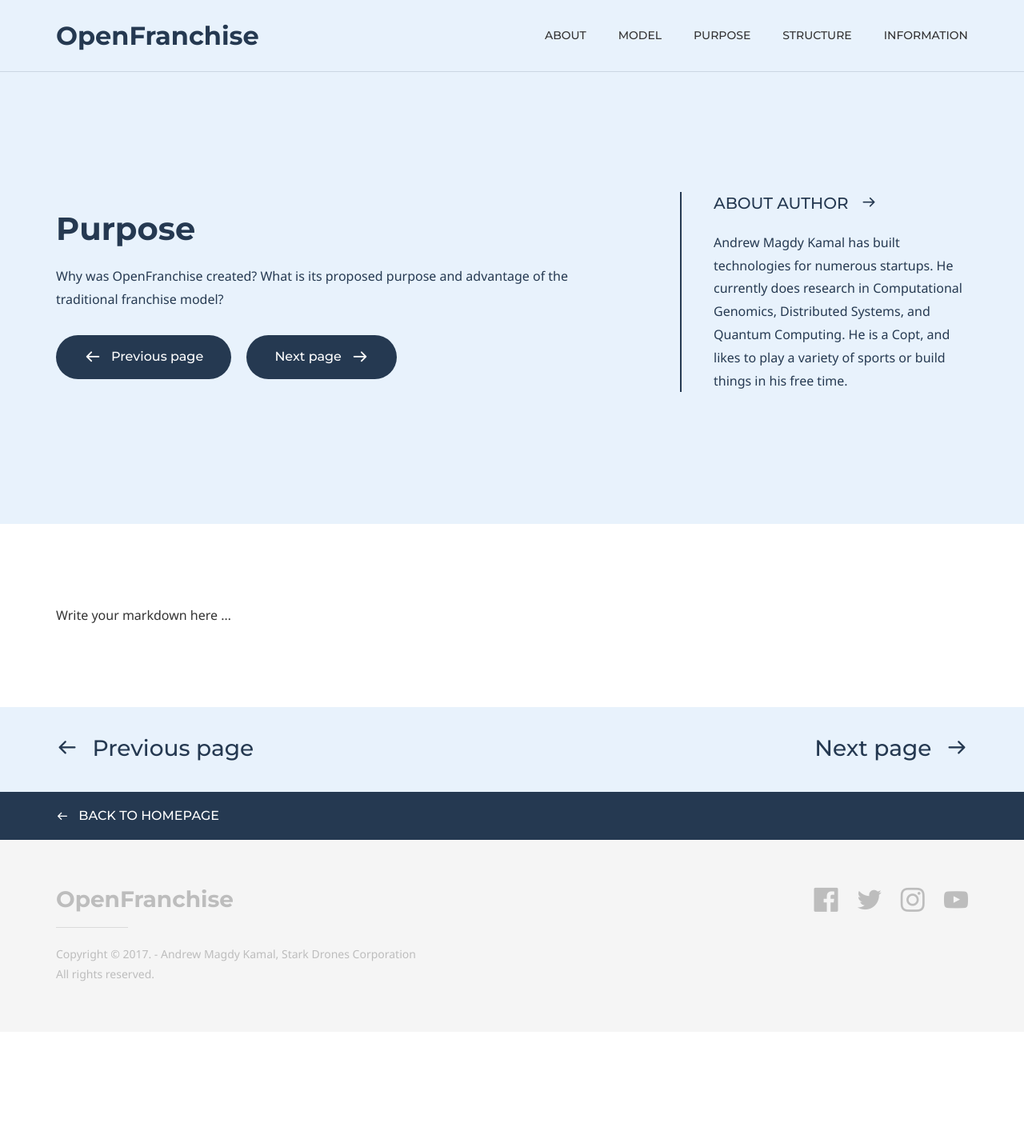
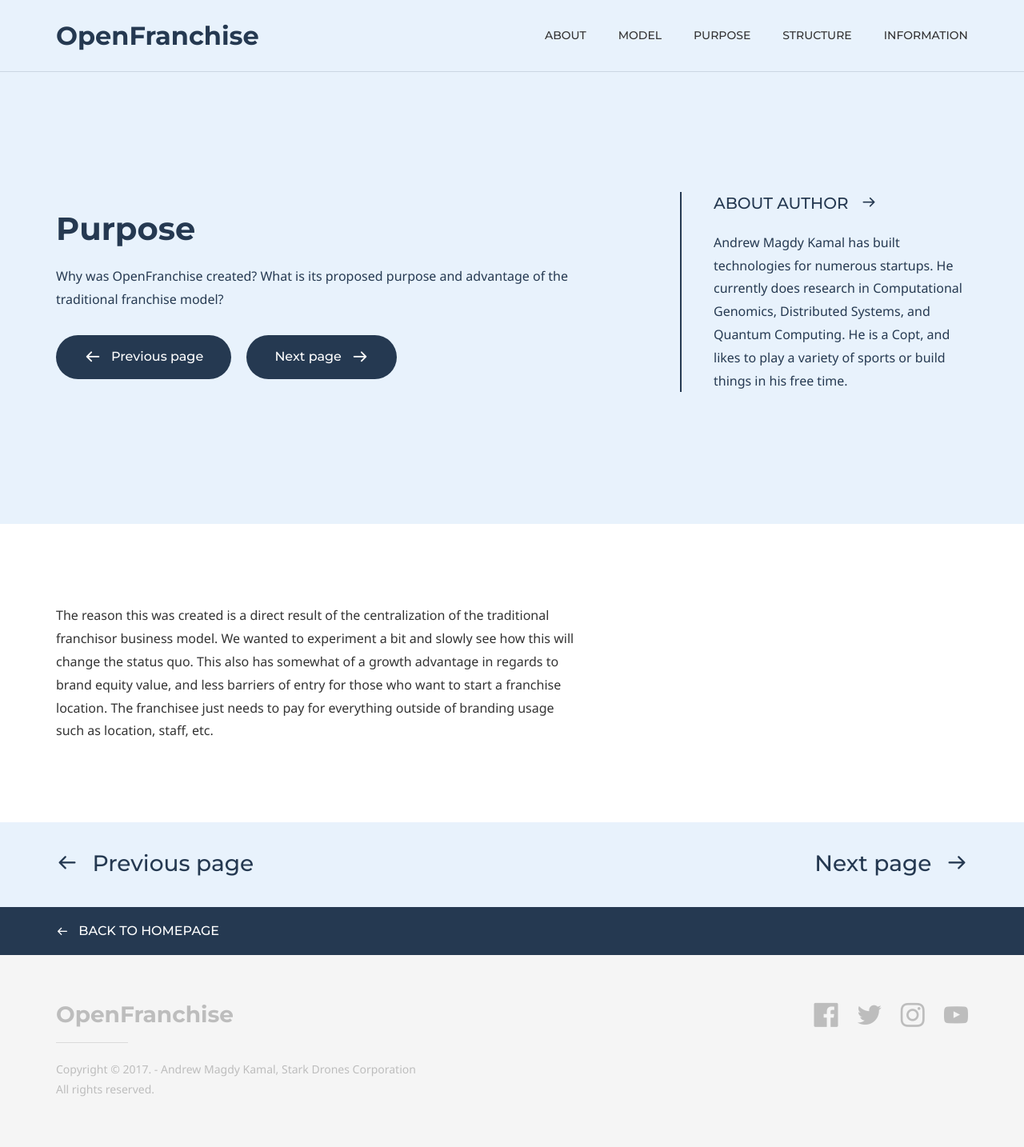
Before and after one commit to Open-Franchise/open-franchise.github.io, a Jekyll site: the page built from purpose.md, in a window 1280 px wide. Shown: the whole page at 80% size. Built offline with Jekyll 4.4.1, drawn with Linux system fonts in a browser that asks for light colours; some web fonts are replaced; before the commit the page ends 1290 px from its top, so only the background shows below that.

Commit message:
Update purpose.md

```diff
--- a/purpose.md
+++ b/purpose.md
@@ -28,4 +28,4 @@ page_nav:
         url: 'https://open-franchise.github.io/structure/'
 ---
 
-Write your markdown here ...
+The reason this was created is a direct result of the centralization of the traditional franchisor business model. We wanted to experiment a bit and slowly see how this  will change the status quo. This also has somewhat of a growth advantage in regards to brand equity value, and less barriers of entry for those who want to start a franchise location. The franchisee just needs to pay for everything outside of branding usage such as location, staff, etc.
```
